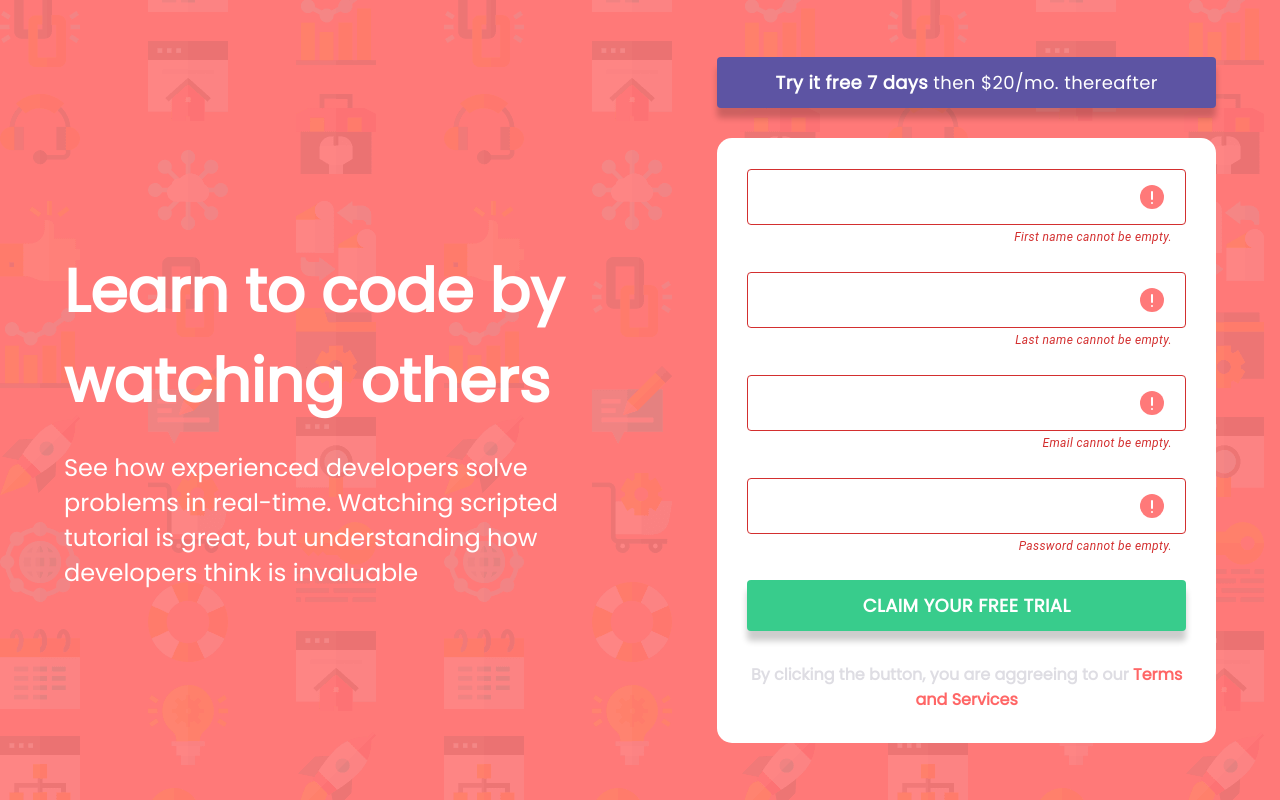
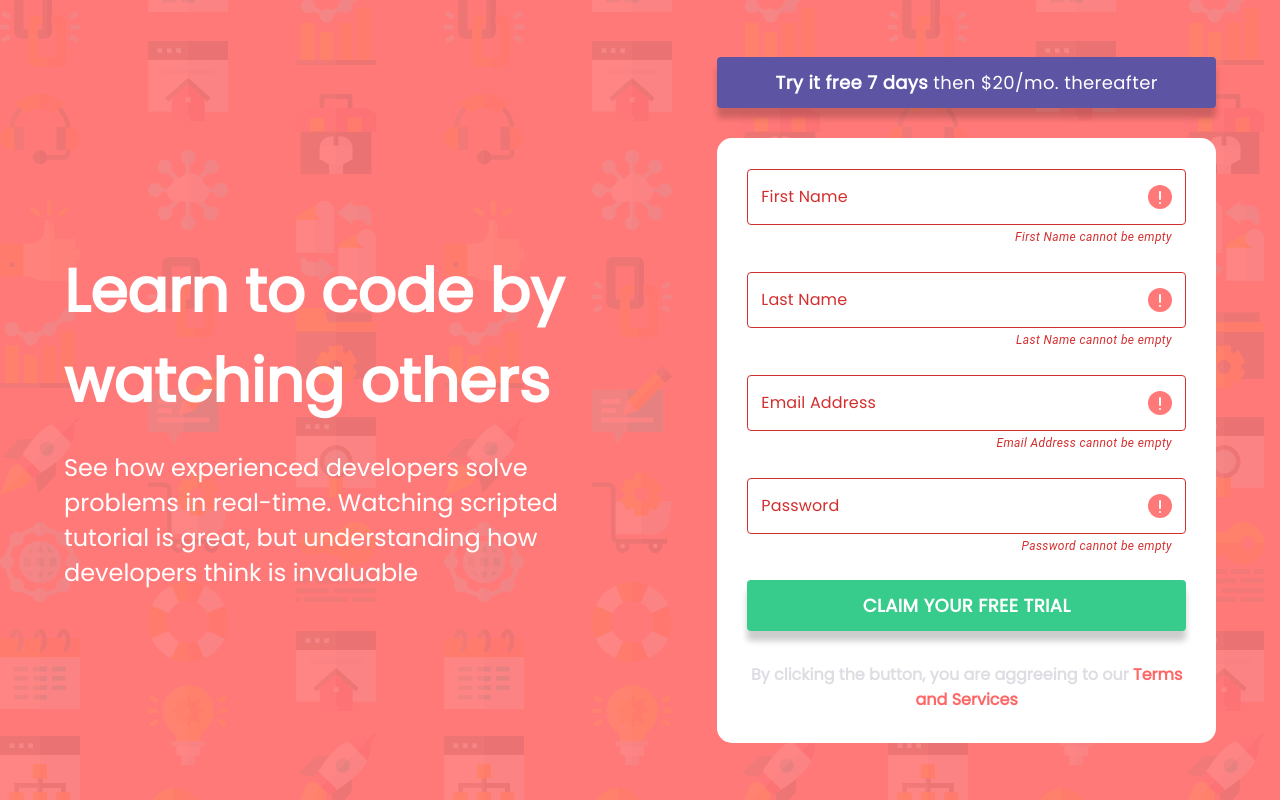
Before and after one commit to iamjerriz/balboa-signup, a React (Create React App) app: page / in a window 1280 px wide. Both pictures are taken after a click on the button "CLAIM YOUR FREE TRIAL". Built offline with nearby package versions, Linux system fonts and the light colour scheme.

Commit message:
updated form and read me

```diff
--- a/src/components/form/index.js
+++ b/src/components/form/index.js
@@ -1,10 +1,5 @@
 import React from "react";
-import {
-  FormGroup,
-  TextField,
-  InputAdornment,
-  IconButton,
-} from "@mui/material";
+import { FormGroup, TextField, IconButton } from "@mui/material";
 import useViewModel from "./useViewModel";
 import errorIcon from "src/assets/images/icon-error.svg";
 import "src/assets/styles/form.css";
@@ -13,124 +8,79 @@ import CustomButton from "../buttons";
 import Visibility from "@mui/icons-material/Visibility";
 import VisibilityOff from "@mui/icons-material/VisibilityOff";
 
-const SignupForm = () => {
-  const model = useViewModel();
+const CustomForm = ({ dataIn }) => {
+  const {
+    handleInputChange,
+    handleSubmit,
+    formData,
+    showPassword,
+    handlePassIcon,
+    hasError,
+    errors,
+    handleClearErrors,
+  } = useViewModel(dataIn);
+  const passwordIcon = (name) => {
+    const passwordValue = formData.find(
+      (field) => field.name === "Password"
+    ).value;
+
+    if (name === "password" && passwordValue.length > 0) {
+      return (
+        <IconButton
+          aria-label="toggle password visibility"
+          onClick={handlePassIcon}
+          edge="end"
+        >
+          {showPassword ? <VisibilityOff /> : <Visibility />}
+        </IconButton>
+      );
+    } else return;
+  };
   const styles = useStyles();
-
-  const ErrorIcon = ({ name }) => {
-    const values = model?.errors[name];
-    if (!values) return null;
-
-    return (
-      <InputAdornment position="start" id={name}>
-        <img alt="error" src={errorIcon} />
-      </InputAdornment>
-    );
-  };
 
   return (
     <>
       <FormGroup>
+        {dataIn?.map((form) => {
+          return (
             <TextField
-          id="form-firstname"
+              id={`form-${form.modifier}`}
               className="form-textfield"
-          label={model?.errors.firstNameError ? "" : "First Name"}
+              label={form.name}
               margin="normal"
-          name="firstName"
+              name={form.modifier}
+              error={hasError(errors?.[form.modifier])}
+              helperText={errors[form.modifier]}
               sx={styles.textFieldStyle}
-          onClick={() => model?.handleClearErrors("firstNameError")}
-          error={model?.errors.firstNameError}
-          helperText={
-            model?.errors.firstNameError ? "First name cannot be empty." : ""
+              type={
+                form.modifier === "password"
+                  ? showPassword
+                    ? "text"
+                    : "password"
+                  : "text"
               }
-          onChange={model?.handleInputChange}
               InputProps={{
                 style: styles.inputStyle,
-            endAdornment: <ErrorIcon name="firstNameError" />,
-          }}
-        />
-
-        <TextField
-          id="form-lastname"
-          label={model?.errors.lastNameError ? "" : "Last Name"}
-          margin="normal"
-          name="lastName"
-          sx={styles.textFieldStyle}
-          onClick={() => model?.handleClearErrors("lastNameError")}
-          error={model?.errors.lastNameError}
-          helperText={
-            model?.errors.lastNameError ? "Last name cannot be empty." : ""
-          }
-          onChange={model?.handleInputChange}
-          InputProps={{
-            style: styles.inputStyle,
-            endAdornment: <ErrorIcon name="lastNameError" />,
-          }}
-        />
-        <TextField
-          id="form-email"
-          label={
-            model?.errors.emailError || model?.errors.emailInvalid
-              ? ""
-              : "Email Address"
-          }
-          margin="normal"
-          name="email"
-          sx={styles.textFieldStyle}
-          onClick={() => model?.handleClearErrors("emailError")}
-          error={model?.errors.emailError || model?.errors.emailInvalid}
-          helperText={
-            model?.errors.emailError
-              ? "Email cannot be empty."
-              : model?.errors.emailInvalid
-              ? "Looks like this is not an email"
-              : ""
-          }
-          onChange={model?.handleInputChange}
-          InputProps={{
-            style: styles.inputStyle,
-            endAdornment: <ErrorIcon name="emailError" />,
-          }}
-        />
-        <TextField
-          id="form-password"
-          label={model?.errors.passwordError ? "" : "Password"}
-          margin="normal"
-          name="password"
-          type={model?.showPassword ? "text" : "password"}
-          sx={styles.textFieldStyle}
-          onClick={() => model?.handleClearErrors("passwordError")}
-          error={model?.errors.passwordError}
-          helperText={
-            model?.errors.passwordError ? "Password cannot be empty." : ""
-          }
-          onChange={model?.handleInputChange}
-          InputProps={{
-            style: styles.inputStyle,
-            endAdornment: model?.errors.passwordError ? (
-              <ErrorIcon name="passwordError" />
+                endAdornment: hasError(errors?.[form.modifier]) ? (
+                  <img alt="error" src={errorIcon} />
                 ) : (
-              model?.formData.password.length > 0 && (
-                <IconButton
-                  aria-label="toggle password visibility"
-                  onClick={model?.handleClickShowPassword}
-                  edge="end"
-                >
-                  {model?.showPassword ? <VisibilityOff /> : <Visibility />}
-                </IconButton>
-              )
+                  passwordIcon(form.modifier)
                 ),
               }}
+              onClick={handleClearErrors}
+              onChange={(e) => handleInputChange(form.modifier, e.target.value)}
             />
+          );
+        })}
       </FormGroup>
       <CustomButton
         title={<p>CLAIM YOUR FREE TRIAL</p>}
         id={"form-button"}
-        btnFunction={() => model?.handleSubmit()}
+        btnFunction={() => handleSubmit()}
         style={styles.buttonStyle}
       />
     </>
   );
 };
 
-export default SignupForm;
+export default CustomForm;
--- a/src/components/form/useViewModel.js
+++ b/src/components/form/useViewModel.js
@@ -1,59 +1,78 @@
 import { useState } from "react";
 
-const useViewModel = () => {
+const useViewModel = (form) => {
+  //initial data
+  const field = form.map((field) => {
+    return field;
+  });
   //Store Data
-  const [formData, setFormData] = useState({
-    firstName: "",
-    lastName: "",
-    email: "",
-    password: "",
-  });
-
+  const [formData, setFormData] = useState(field);
   //Store Errors
-  const [errors, setErrors] = useState({
-    firstNameError: false,
-    lastNameError: false,
-    emailError: false,
-    emailInvalid: false,
-    passwordError: false,
-  });
+  const [errors, setErrors] = useState({});
+  //Password State
   const [showPassword, setShowPassword] = useState(false);
-
-  const handleClickShowPassword = () =>
-    setShowPassword((showPassword) => !showPassword);
+  const handlePassIcon = () => setShowPassword((showPassword) => !showPassword);
 
   //Clear Errors
-  const handleClearErrors = (name) => {
-    if (name === "emailError") {
-      setErrors((s) => ({ ...s, emailInvalid: false }));
-    }
-    setErrors((s) => ({ ...s, [name]: false }));
+  const handleClearErrors = () => {
+    setErrors({});
   };
 
   //Handle Input Change
-  const handleInputChange = (e) => {
-    const { name, value } = e.target;
-    setFormData((prevFormData) => ({
-      ...prevFormData,
-      [name]: value,
-    }));
+  const handleInputChange = (modifier, newValue) => {
+    setFormData((prevFormData) => {
+      const updatedFormData = prevFormData.map((field) => {
+        if (field.modifier === modifier) {
+          return { ...field, value: newValue };
+        }
+        return field;
+      });
+      return updatedFormData;
+    });
   };
 
   // Validate Data
   const validateForm = () => {
-    const { firstName, lastName, email, password } = formData;
-    const newErrors = {
-      firstNameError: firstName.trim() === "",
-      lastNameError: lastName.trim() === "",
-      emailError: email.trim() === "",
-      emailInvalid: !/\S+@\S+\.\S+/.test(email),
-      passwordError: password.trim() === "",
-    };
+    formData.map((field) => {
+      if (field.type === "string" && field.required) {
+        if (field.value.length <= 0) {
+          setErrors((s) => ({
+            ...s,
+            [field.modifier]: `${field.name} cannot be empty`,
+          }));
+        } else
+          setErrors((s) => ({
+            ...s,
+            [field.modifier]: true,
+          }));
+      } else if (field.type === "email" && field.required) {
+        const isEmailValid = !/\S+@\S+\.\S+/.test(field.value);
+        const isEmailEmpty = field.value.length <= 0;
+        if (isEmailEmpty)
+          setErrors((s) => ({
+            ...s,
+            [field.modifier]: `${field.name} cannot be empty`,
+          }));
+        if (!isEmailEmpty && isEmailValid)
+          setErrors((s) => ({
+            ...s,
+            [field.modifier]: "Looks like this is not an email",
+          }));
+        else if (!isEmailEmpty && !isEmailValid)
+          setErrors((s) => ({
+            ...s,
+            [field.modifier]: true,
+          }));
+      } else if (!field.required) {
+        setErrors((s) => ({ ...s, [field.modifier]: true }));
+      }
+      return console.log(errors);
+    });
+  };
 
-    const isValid = Object.values(newErrors).every((error) => !error);
-
-    setErrors(newErrors);
-    return isValid;
+  const hasError = (modifier) => {
+    if (modifier?.length > 0 && modifier !== true) return true;
+    else return false;
   };
 
   const handleSubmit = () => {
@@ -70,8 +89,9 @@ const useViewModel = () => {
     validateForm,
     handleClearErrors,
     handleSubmit,
-    handleClickShowPassword,
+    handlePassIcon,
 
+    hasError,
     errors,
     showPassword,
     formData,
--- a/src/presentations/HomePage/index.js
+++ b/src/presentations/HomePage/index.js
@@ -5,6 +5,37 @@ import SignupForm from "src/components/form";
 import CustomButton from "src/components/buttons";
 
 const Homepage = () => {
+  const formSchema = [
+    {
+      name: "First Name",
+      type: "string",
+      required: true,
+      modifier: "firstName",
+      value: "",
+    },
+    {
+      name: "Last Name",
+      type: "string",
+      required: true,
+      modifier: "lastName",
+      value: "",
+    },
+    {
+      name: "Email Address",
+      type: "string",
+      required: true,
+      modifier: "email",
+      value: "",
+    },
+    {
+      name: "Password",
+      type: "string",
+      required: true,
+      modifier: "password",
+      value: "",
+    },
+  ];
+
   const styles = useStyles();
 
   return (
@@ -38,7 +69,7 @@ const Homepage = () => {
         />
 
         <div className="right-inner-box">
-          <SignupForm dataOut={(e) => console.log(e)} />
+          <SignupForm dataIn={formSchema} />
           <p className="right-footer-text">
             By clicking the button, you are aggreeing to our{" "}
             <span className="right-footer-tandc">Terms and Services</span>
```
Also changed, not shown: 1 other file (tests, documents, lock files or other folders). Lines whose indentation alone changed are shown as unchanged.
